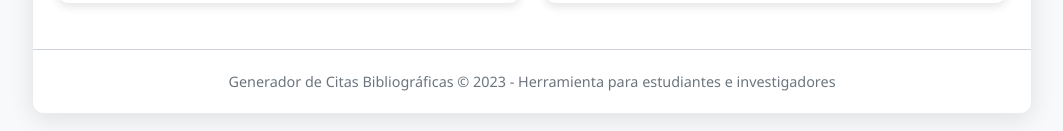
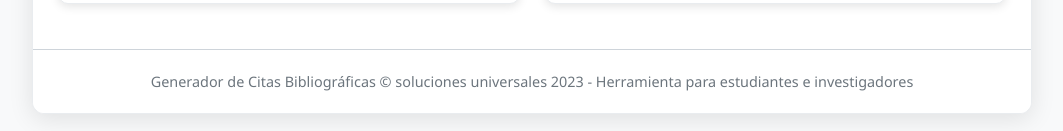
Before and after one commit to solucionesuniversalespanama/citador, a plain HTML site: page index.html in a window 1280 px wide. Shown: the part 1092-1223 px from the top of the page, without its empty margins (108-1171 px from the left). Drawn offline with Linux system fonts and the light colour scheme.

Commit message:
Update index.html

```diff
--- a/index.html
+++ b/index.html
@@ -142,7 +142,7 @@
             </section>
         </div>
         <footer>
-            <p>Generador de Citas Bibliográficas &copy; 2023 - Herramienta para estudiantes e investigadores</p>
+            <p>Generador de Citas Bibliográficas &copy; soluciones universales 2023 - Herramienta para estudiantes e investigadores</p>
         </footer>
     </div>
     <script src="main.js"></script>
```
